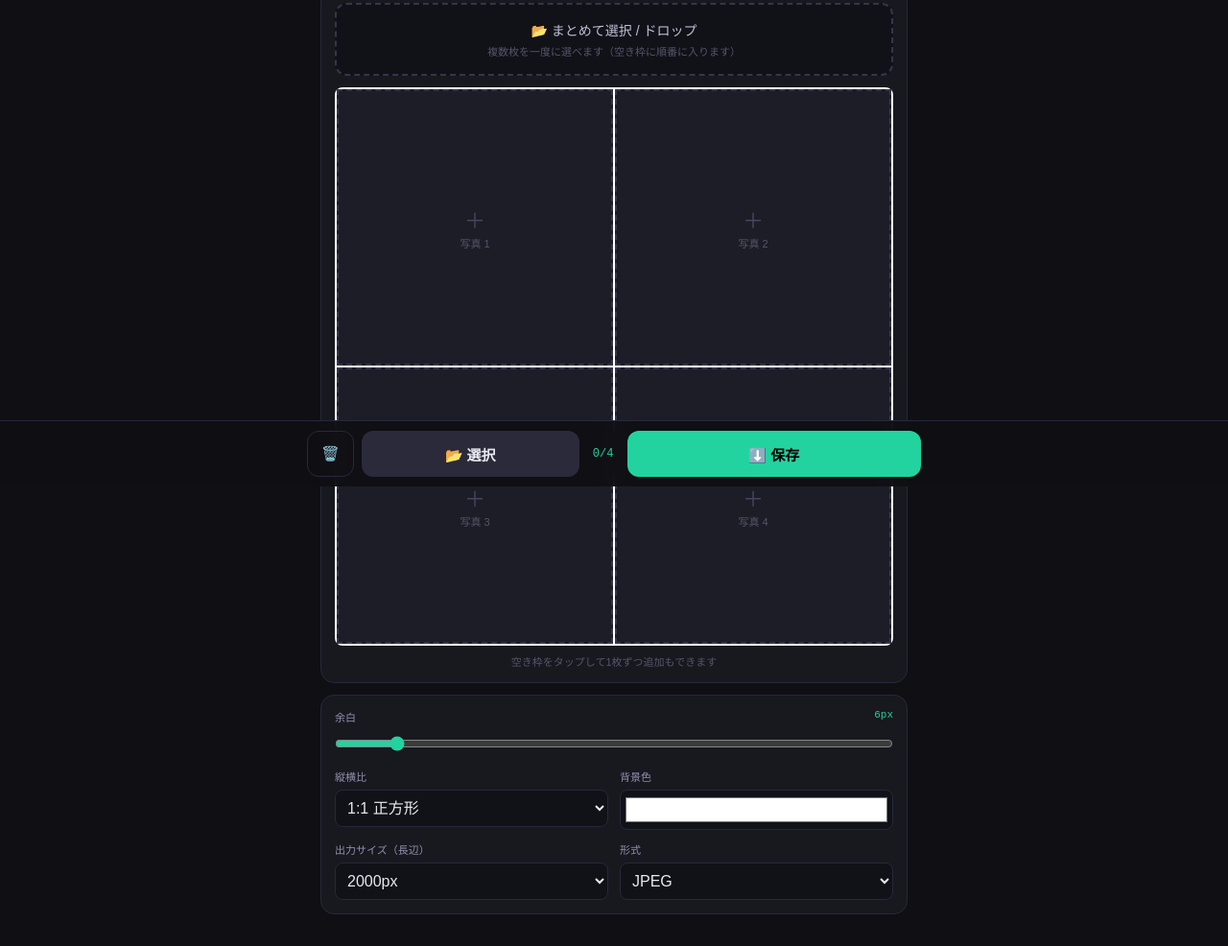
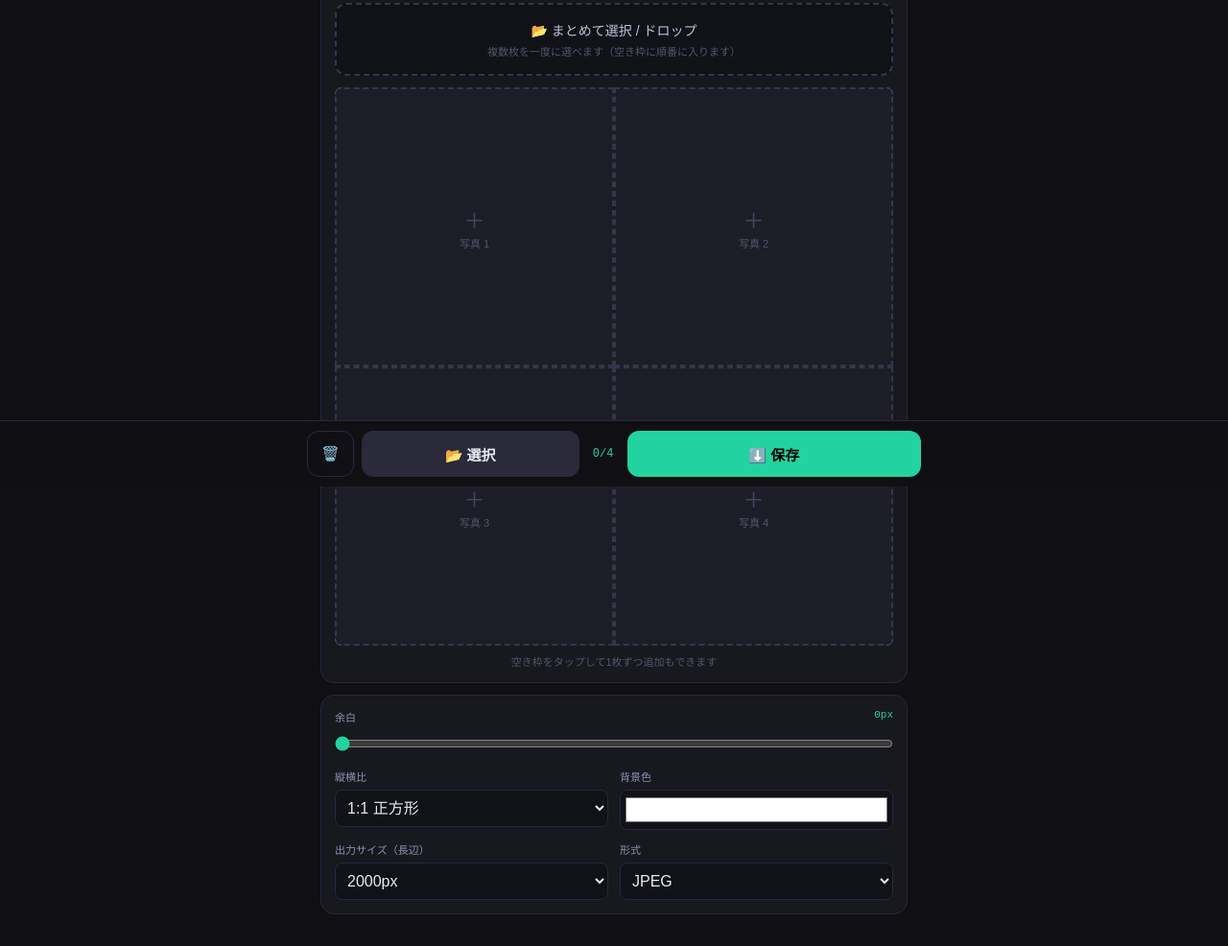
Before and after one commit to tigram2025/businesync, a plain HTML site: page index.html in a window 1280 px wide. Shown: the part 293-1279 px from the top of the page at 96% size. Drawn offline with Linux system fonts and the light colour scheme.

Commit message:
feat: 写真合成の余白の初期値を0pxにする
Co-Authored-By: Claude Opus 5.5 <noreply@anthropic.com>
Claude-Session: https://claude.ai/code/session_01Qp8raf24rnwgVxcyGAPmdm

```diff
--- a/index.html
+++ b/index.html
@@ -111,8 +111,8 @@ h1{font-size:16px;font-weight:600;color:#22d3a0;margin-bottom:12px;letter-spacin
 <div class="card">
   <div class="controls">
     <div class="ctrl full">
-      <label>余白 <span class="val" id="gap-v">6px</span></label>
-      <input type="range" id="gap" min="0" max="60" value="6">
+      <label>余白 <span class="val" id="gap-v">0px</span></label>
+      <input type="range" id="gap" min="0" max="60" value="0">
     </div>
     <div class="ctrl">
       <label>縦横比</label>
```
Also changed, not shown: photo-combine.html (+2 -2 lines).
